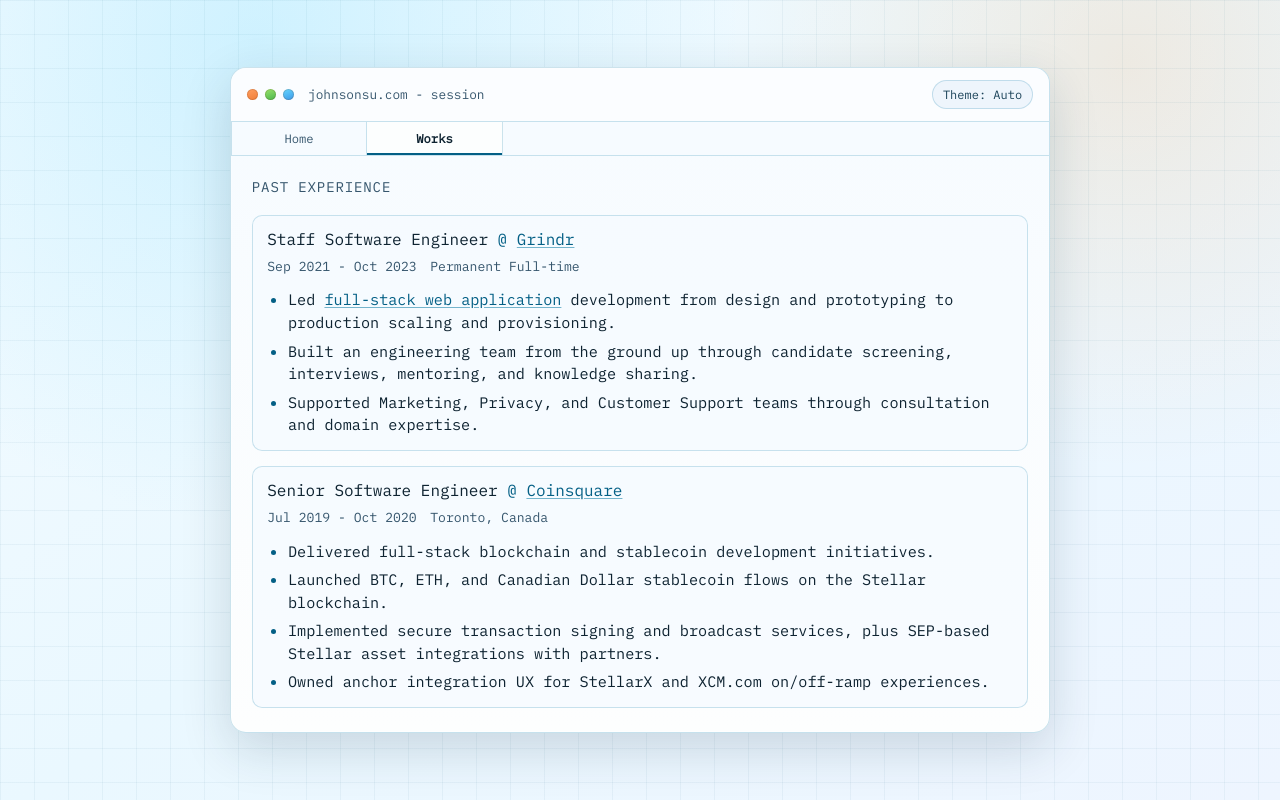
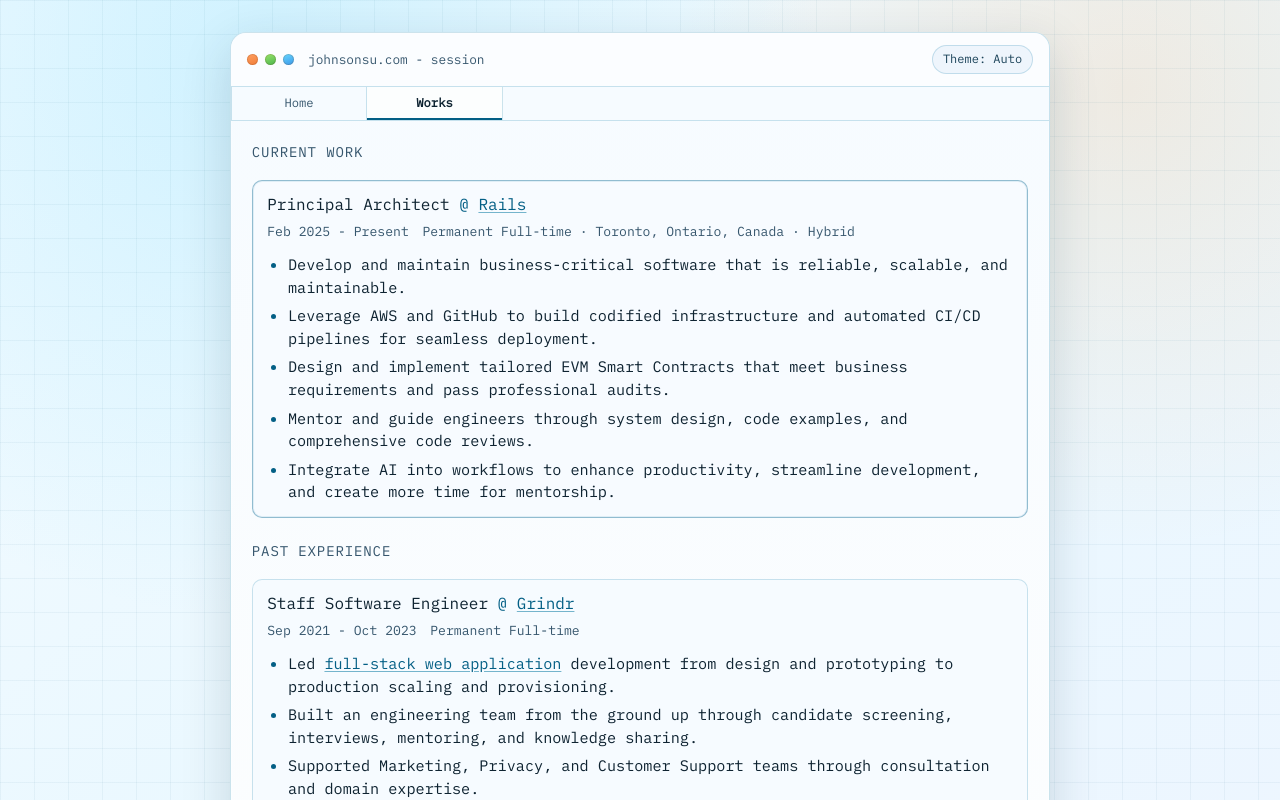
Before and after one commit to johnsonsu/johnsonsu.com, a Next.js app: page /works in a window 1280 px wide. Shown: the top 800 px of the page. Built offline with nearby package versions, Linux system fonts and the light colour scheme.

Commit message:
Update works with current job

```diff
--- a/src/app/globals.css
+++ b/src/app/globals.css
@@ -284,8 +284,18 @@ body {
   white-space: normal;
 }
 
+.works-sections {
+  display: grid;
+  gap: 1.35rem;
+}
+
+.works-section {
+  display: grid;
+  gap: 0.95rem;
+}
+
 .works-intro {
-  margin-bottom: 0.95rem;
+  margin: 0;
   color: var(--ink-soft);
   font-size: 0.88rem;
   text-transform: uppercase;
@@ -302,6 +312,12 @@ body {
   border-radius: 10px;
   padding: 0.82rem 0.9rem 0.88rem;
   background: color-mix(in srgb, var(--surface-strong) 80%, transparent);
+}
+
+.work-item-current {
+  border-color: color-mix(in srgb, var(--accent-strong) 28%, var(--line));
+  background: color-mix(in srgb, var(--surface-strong) 88%, var(--surface) 12%);
+  box-shadow: 0 0 0 1px color-mix(in srgb, var(--accent) 10%, transparent) inset;
 }
 
 .work-title {
--- a/src/app/works/page.tsx
+++ b/src/app/works/page.tsx
@@ -4,13 +4,37 @@ import type { Metadata } from 'next'
 
 export const metadata: Metadata = {
     title: 'Works',
-    description: 'Selected work history and past experience for Johnson Su.',
+    description: 'Current work and selected past experience for Johnson Su.',
     alternates: {
         canonical: '/works',
     },
 }
 
-const workHistory = [
+type WorkEntry = {
+    title: string
+    company: string
+    companyUrl: string
+    dates: string
+    details: string
+    bullets: string[]
+}
+
+const currentWork: WorkEntry = {
+    title: 'Principal Architect',
+    company: 'Rails',
+    companyUrl: 'https://rails.xyz',
+    dates: 'Feb 2025 - Present',
+    details: 'Permanent Full-time · Toronto, Ontario, Canada · Hybrid',
+    bullets: [
+        'Develop and maintain business-critical software that is reliable, scalable, and maintainable.',
+        'Leverage AWS and GitHub to build codified infrastructure and automated CI/CD pipelines for seamless deployment.',
+        'Design and implement tailored EVM Smart Contracts that meet business requirements and pass professional audits.',
+        'Mentor and guide engineers through system design, code examples, and comprehensive code reviews.',
+        'Integrate AI into workflows to enhance productivity, streamline development, and create more time for mentorship.',
+    ],
+}
+
+const pastWorkHistory: WorkEntry[] = [
     {
         title: 'Staff Software Engineer',
         company: 'Grindr',
@@ -38,14 +62,12 @@ const workHistory = [
     },
 ]
 
-export default function WorksPage() {
+function renderWorkItem(work: WorkEntry, isCurrent = false) {
     return (
-        <TerminalShell activeTab="works">
-            <div className="terminal-output works-output">
-                <p className="works-intro">Past experience</p>
-                <div className="works-list">
-                    {workHistory.map((work) => (
-                        <article className="work-item" key={`${work.company}-${work.title}`}>
+        <article
+            className={`work-item${isCurrent ? ' work-item-current' : ''}`}
+            key={`${work.company}-${work.title}`}
+        >
             <h2 className="work-title">
                 {work.title}{' '}
                 <span className="work-company">
@@ -78,7 +100,8 @@ export default function WorksPage() {
                                 >
                                     full-stack web application
                                 </Link>{' '}
-                                                development from design and prototyping to production scaling and provisioning.
+                                development from design and prototyping to production scaling and
+                                provisioning.
                             </>
                         ) : (
                             bullet
@@ -87,7 +110,29 @@ export default function WorksPage() {
                 ))}
             </ul>
         </article>
-                    ))}
+    )
+}
+
+export default function WorksPage() {
+    return (
+        <TerminalShell activeTab="works">
+            <div className="terminal-output works-output">
+                <div className="works-sections">
+                    <section className="works-section" aria-labelledby="current-work">
+                        <p className="works-intro" id="current-work">
+                            Current work
+                        </p>
+                        {renderWorkItem(currentWork, true)}
+                    </section>
+
+                    <section className="works-section" aria-labelledby="past-experience">
+                        <p className="works-intro" id="past-experience">
+                            Past experience
+                        </p>
+                        <div className="works-list">
+                            {pastWorkHistory.map((work) => renderWorkItem(work))}
+                        </div>
+                    </section>
                 </div>
             </div>
         </TerminalShell>
```
Lines whose indentation alone changed are shown as unchanged.
